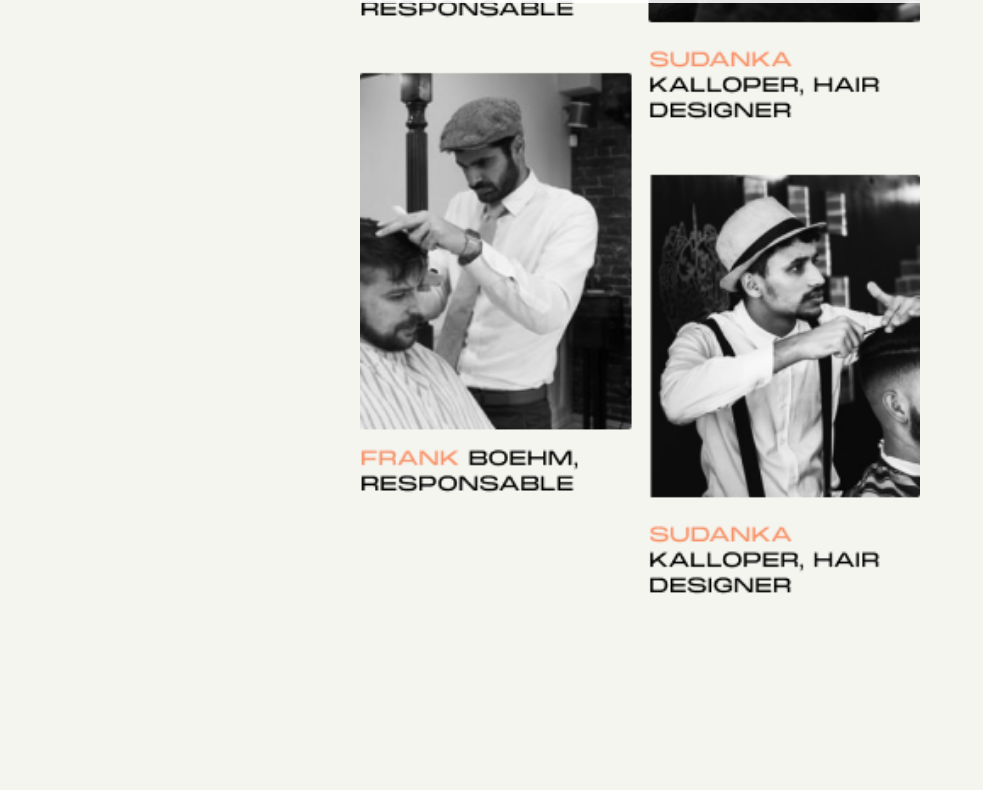
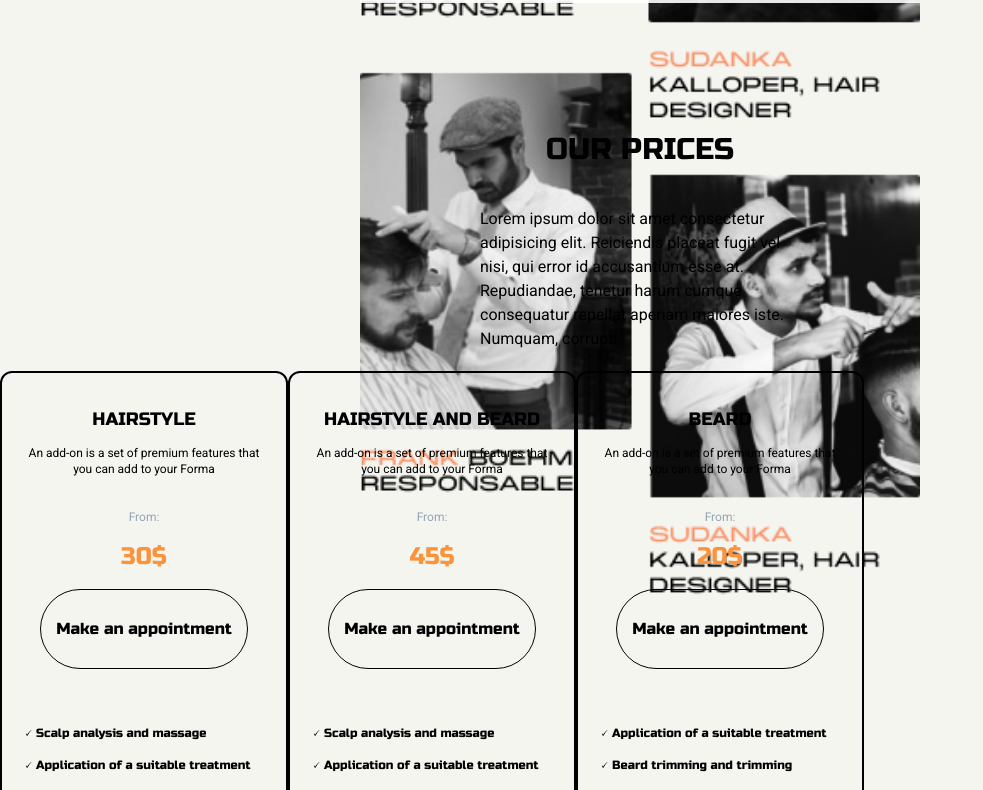
Before and after one commit to MSpilari/barber-shop, a Next.js app: page / in a window 1280 px wide. Shown: the part 6186-6976 px from the top of the page, without its empty margins (0-983 px from the left). Before the commit the page ends 6785 px from the top, so only its background shows below. Built offline with nearby package versions, Linux system fonts and the light colour scheme.

Commit message:
Adicionando os Prices na Home

```diff
--- a/src/pages/index.tsx
+++ b/src/pages/index.tsx
@@ -2,6 +2,7 @@ import type { NextPage } from 'next'
 import { Artists } from '../components/Artists/Artists'
 import { Header } from '../components/Header'
 import { HomeBg } from '../components/HomeBg'
+import { Prices } from '../components/Prices/Prices'
 import { Products } from '../components/Products/Products'
 import { Quote } from '../components/Quote/Quote'
 import { BeardService } from '../components/Services/Beard'
@@ -21,6 +22,7 @@ const Home: NextPage = () => {
       <Products />
       <Quote />
       <Artists />
+      <Prices />
     </main>
   )
 }
```
